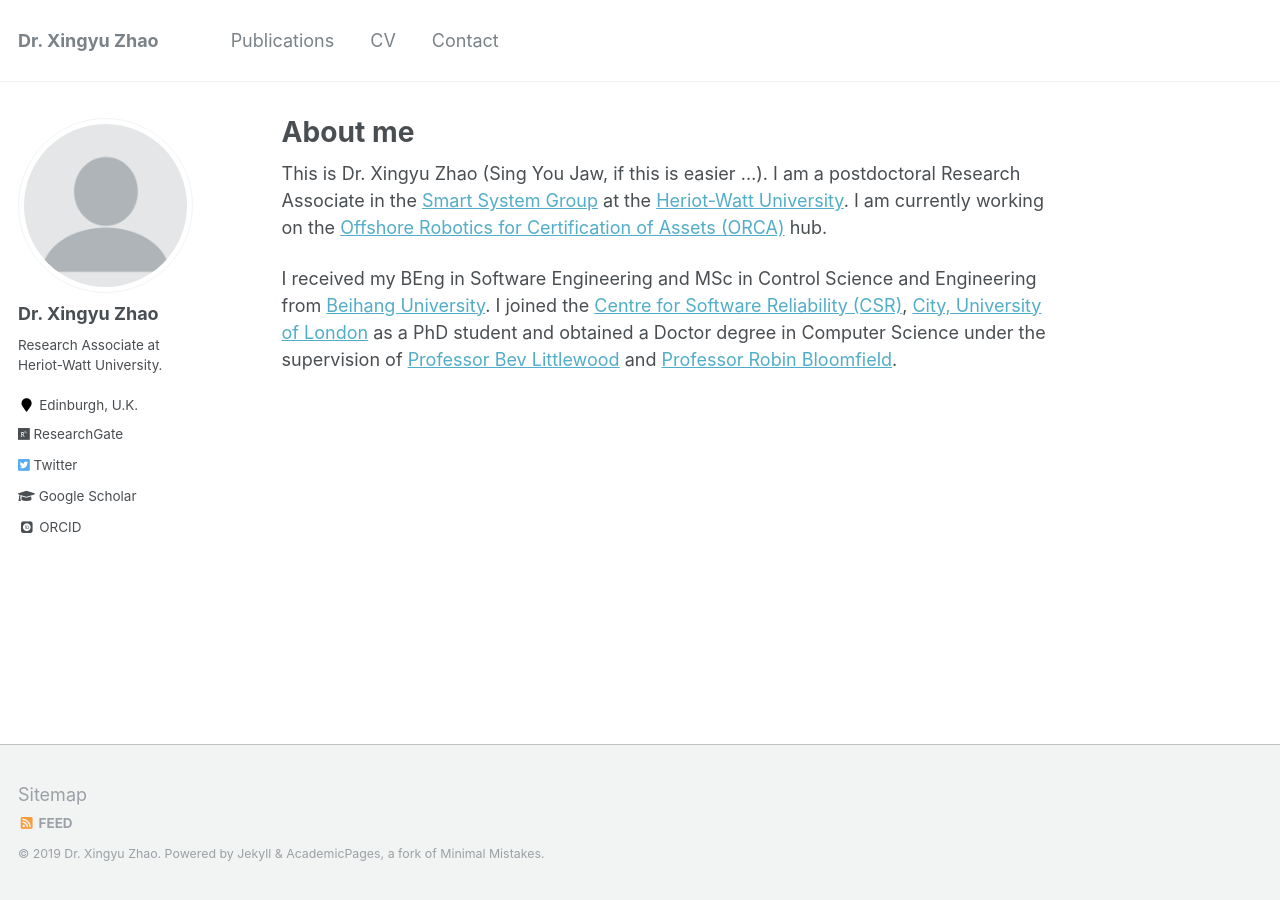
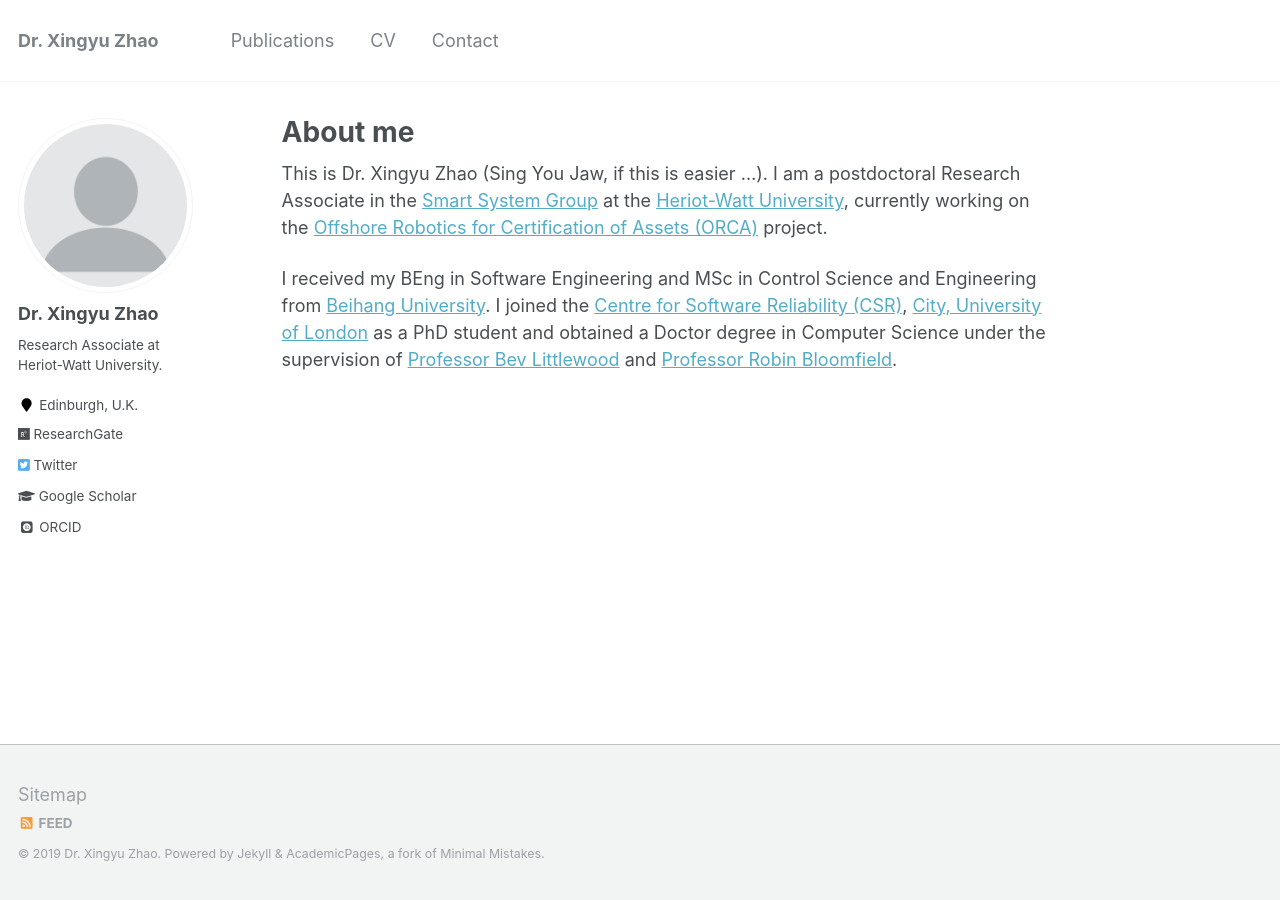
Before and after one commit to x-y-zhao/x-y-zhao.github.io, a Jekyll site: the page built from _pages/about.md, in a window 1280 px wide. Built offline with Jekyll 4.4.1, drawn with Linux system fonts in a browser that asks for light colours; some web fonts are replaced.

Commit message:
Update about.md

```diff
--- a/_pages/about.md
+++ b/_pages/about.md
@@ -8,7 +8,7 @@
   - /about.html
 ---
 
-This is Dr. Xingyu Zhao (Sing You Jaw, if this is easier ...). I am a postdoctoral Research Associate in the [Smart System Group](https://smartsystems.hw.ac.uk/) at the [Heriot-Watt University](https://www.hw.ac.uk/). I am currently working on the [Offshore Robotics for Certification of Assets (ORCA)](https://orcahub.org/) hub.
+This is Dr. Xingyu Zhao (Sing You Jaw, if this is easier ...). I am a postdoctoral Research Associate in the [Smart System Group](https://smartsystems.hw.ac.uk/) at the [Heriot-Watt University](https://www.hw.ac.uk/), currently working on the [Offshore Robotics for Certification of Assets (ORCA)](https://orcahub.org/) project.
 
 I received my BEng in Software Engineering and MSc in Control Science and Engineering from [Beihang University](https://ev.buaa.edu.cn/). I joined the [Centre for Software Reliability (CSR)](https://www.city.ac.uk/about/schools/mathematics-computer-science-engineering/research/centre-for-software-reliability), [City, University of London](https://www.city.ac.uk/) as a PhD student and obtained a Doctor degree in Computer Science under the supervision of [Professor Bev Littlewood](https://www.city.ac.uk/people/academics/bev-littlewood) and [Professor Robin Bloomfield](https://www.city.ac.uk/people/academics/robin-bloomfield).
 
```
